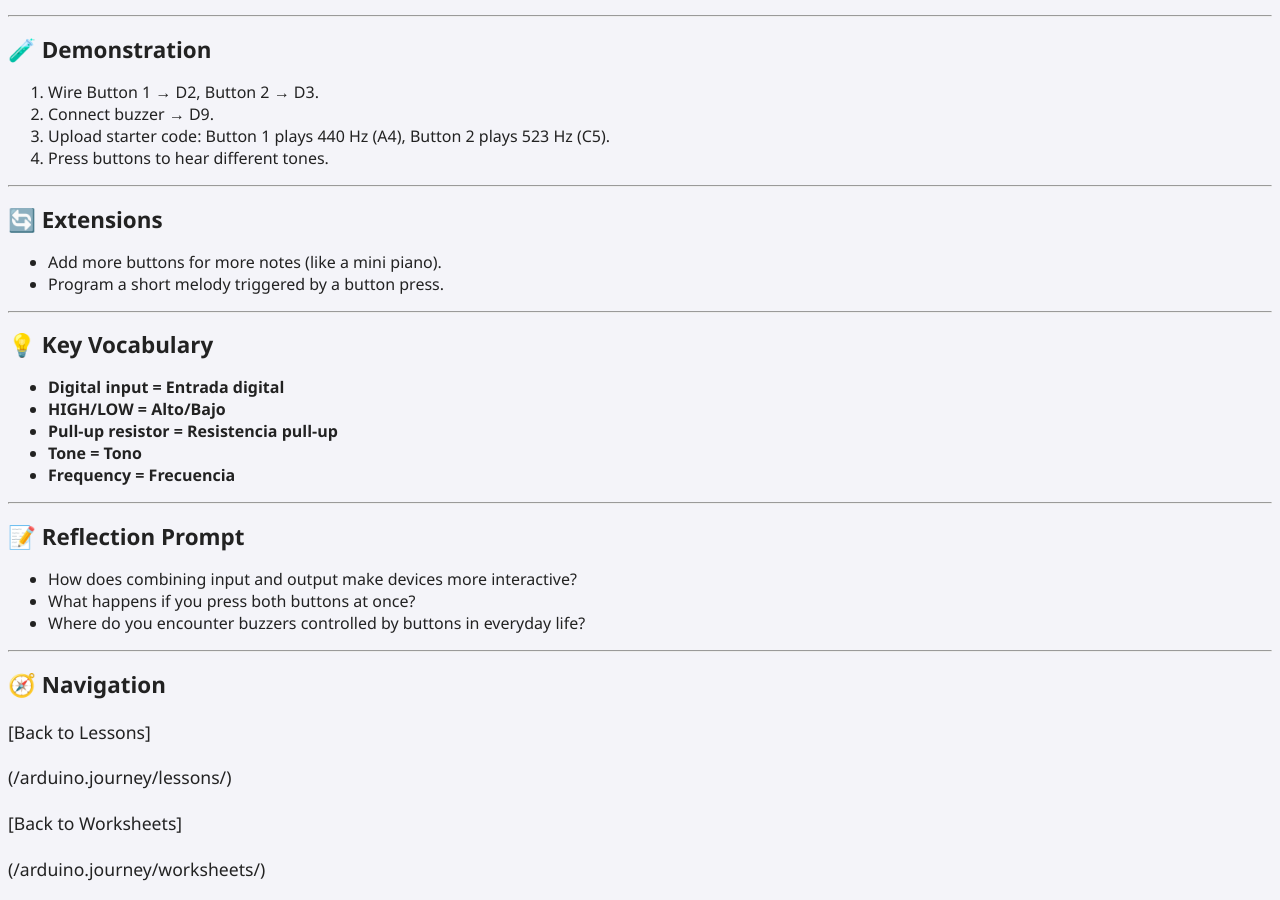
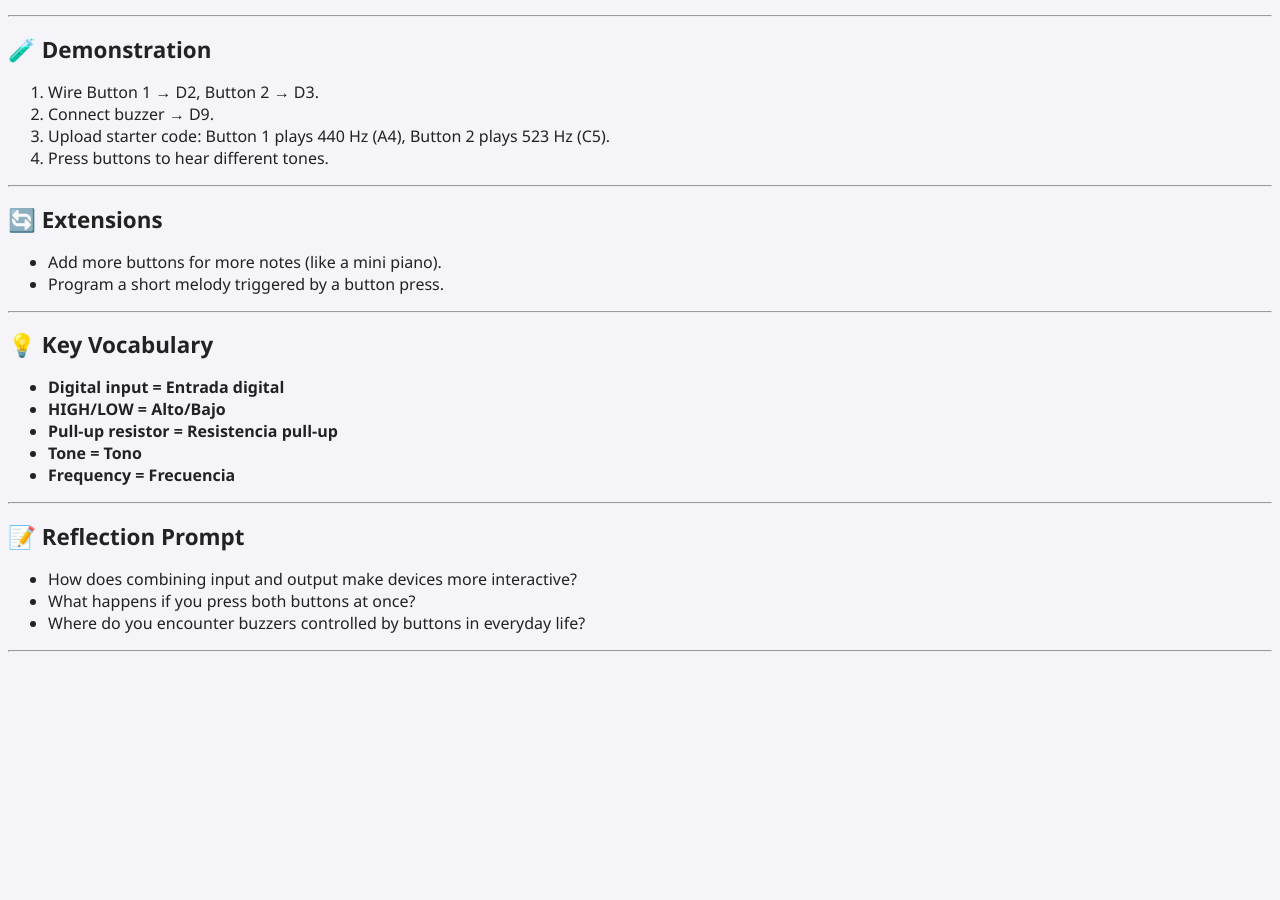
Before and after one commit to ImMrHh/arduino.journey, a Jekyll site: the page built from lessons/week6.md, in a window 1280 px wide and 900 px high, scrolled down 826 px. Built offline with Jekyll 4.4.1, drawn with Linux system fonts in a browser that asks for light colours; after the commit the page ends 1486 px from its top, so only the background shows below that.

Commit message:
Update week6.md

```diff
--- a/lessons/week6.md
+++ b/lessons/week6.md
@@ -77,15 +77,3 @@
 * Where do you encounter buzzers controlled by buttons in everyday life?
 
 ---
-
-## 🧭 Navigation
-
-
-
-\[Back to Lessons\]
-
-({{ "/lessons/" | relative_url }})
-
-\[Back to Worksheets\]
-
-({{ "/worksheets/" | relative_url }})
```
